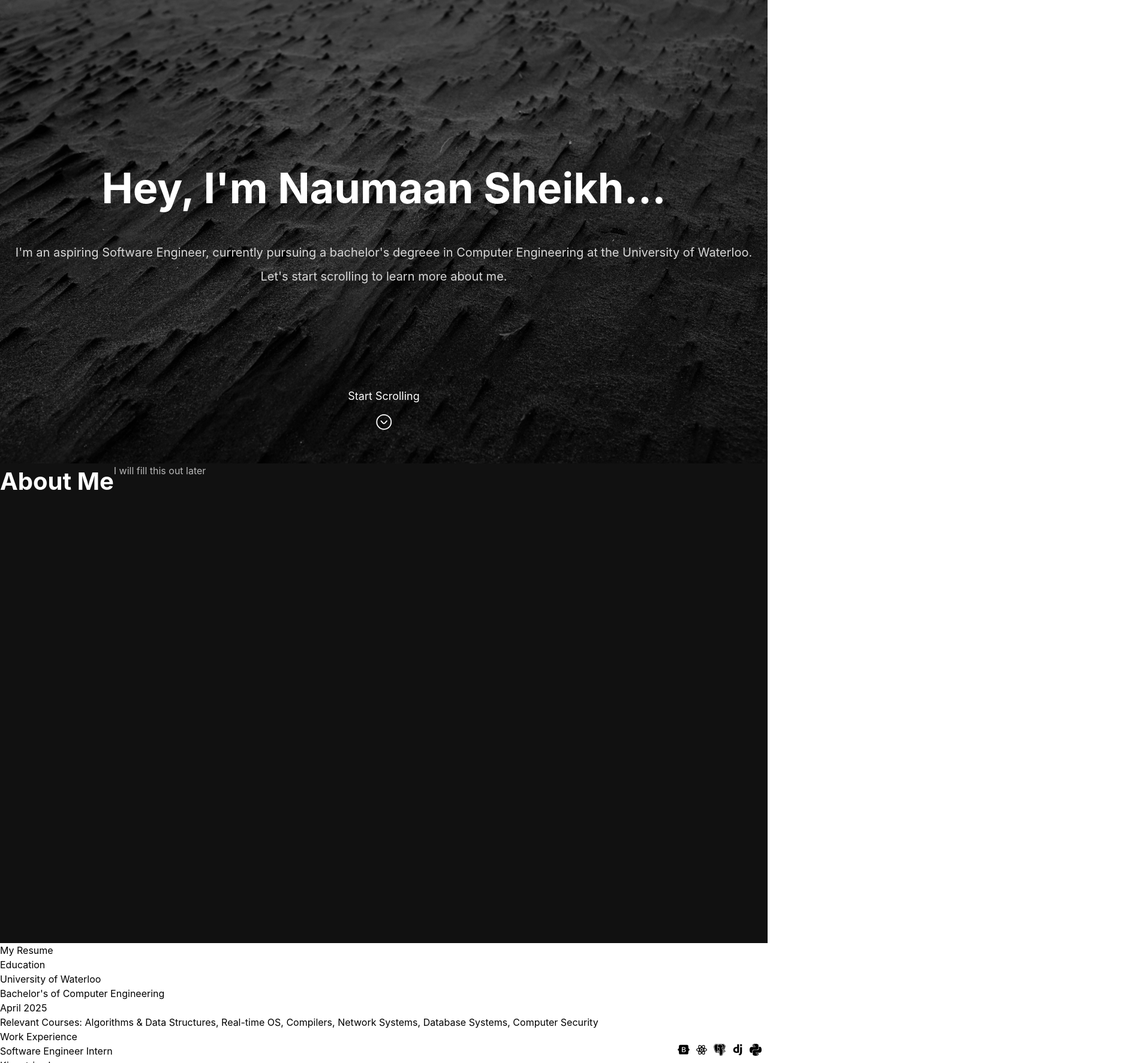
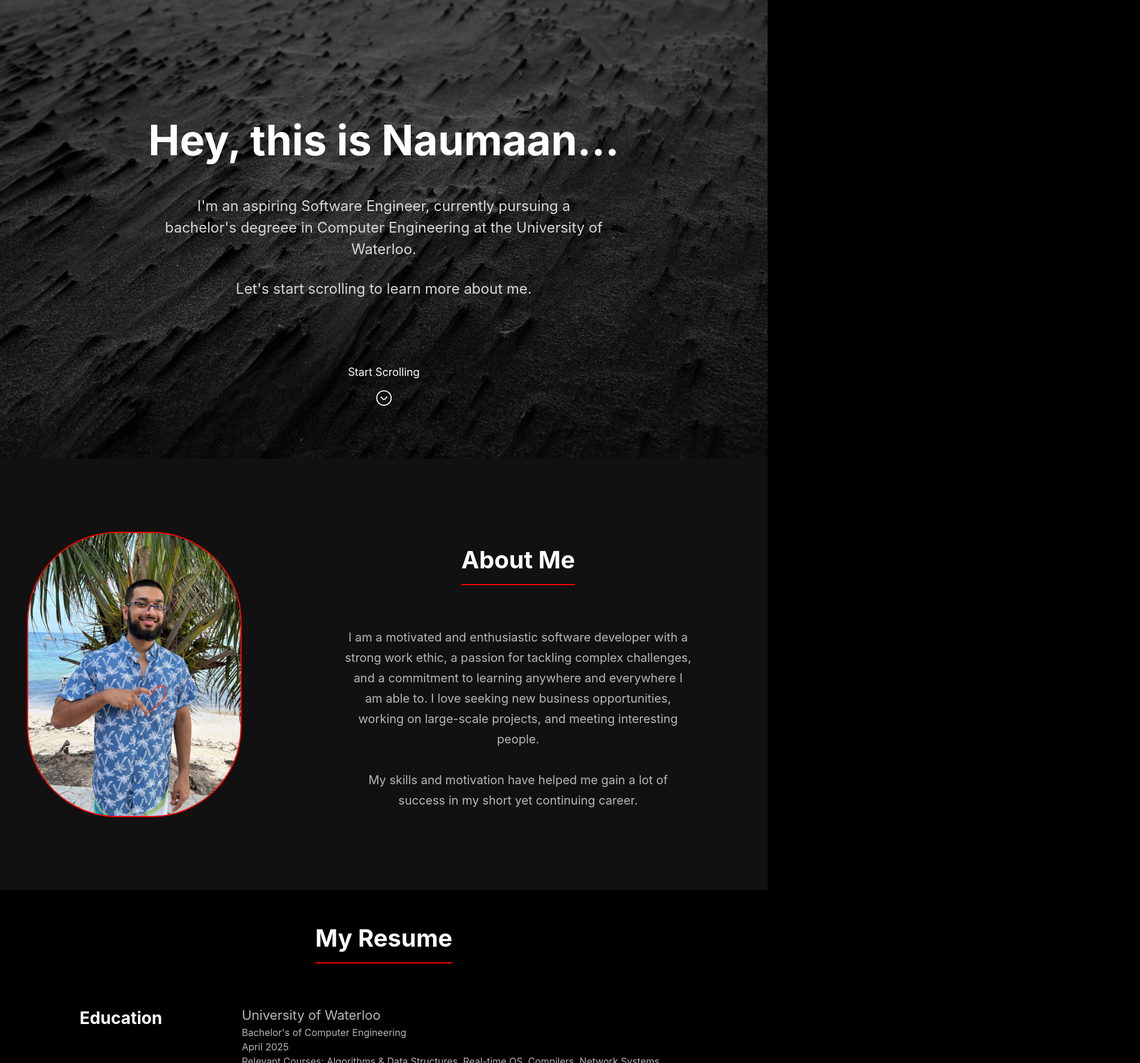
Before and after one commit to NumWon/PersonalSite, a React (Create React App) app: page / in a window 1280 px wide. Shown: the part 81-1854 px from the top of the page at 60% size, 1901 px wide, since content can reach past the window. Built offline with nearby package versions, Linux system fonts and the light colour scheme.

Commit message:
portrait, about done, working on resume

```diff
--- a/src/App.css
+++ b/src/App.css
@@ -5,6 +5,10 @@
 .App-logo {
   height: 40vmin;
   pointer-events: none;
+}
+
+body {
+  background-color: #000;
 }
 
 @media (prefers-reduced-motion: no-preference) {
--- a/src/App.js
+++ b/src/App.js
@@ -6,6 +6,8 @@ import Contact from './Sections/Contact';
 import './App.css';
 
 function App() {
+  // Add Chipi Chipi Chapa Chapa in background
+  // Add Pedro Pedro in background
   return (
     <div>
       <Header />
--- a/src/Sections/AboutMe.css
+++ b/src/Sections/AboutMe.css
@@ -1,17 +1,54 @@
 .about-section {
-	min-height: 100vh;
+	min-height: 90vh;
 	background-color: #111;
 	color: #b7b7b7;
+	display: flex;
+	flex-direction: row;
+	text-align: center;
+	align-items: center;
+}
+
+.about-image-container {
+	flex: 0 0 35%;
+	width: 100%;
+	text-align: center;
+	justify-content: center;
+	align-items: center;
+}
+
+.portrait-image {
+	border-radius: 150px;
+	border: 2px solid #f00;
+	height: 100%;
+	width: 80%;
+	margin: 0 auto;
 }
 
 .about-container {
-	display: flex;
-	flex-direction: row;
-
+	flex: 0 0 65%;
 }
 
 .about-container h2 {
 	color: #fff;
 	font-size: 40px;
 	font-weight: bold;
+	margin-bottom: 70px;
+	display: inline-block;
+	border-bottom: 2px solid #ff0000;
+	padding-bottom: 10px;
 }
+
+.about-container p {
+	/* margin-top: 50px; */
+	height: 300px;
+}
+
+.about-paragraph {
+	font-size: 20px;
+	line-height: 1.7;
+	padding-bottom: 30px;
+	color: #b7b7b7;
+	margin: 0 auto;
+	text-align: center;
+	max-width: 70%;
+}
--- a/src/Sections/AboutMe.js
+++ b/src/Sections/AboutMe.js
@@ -1,14 +1,17 @@
 import React from "react";
 import './AboutMe.css';
+import Portrait from '../Assets/portrait.jpg';
 
 function AboutMe() {
 	return (
 		<section id='about' className="about-section">
+			<div className="about-image-container">
+				<img alt='self portrait' src={Portrait} className='portrait-image' />
+			</div>
 			<div className="about-container">
 				<h2>About Me</h2>
-				<img />
 				<p className='about-paragraph'>
-					I will fill this out later
+				I am a motivated and enthusiastic software developer with a strong work ethic, a passion for tackling complex challenges, and a commitment to learning anywhere and everywhere I am able to. I love seeking new business opportunities, working on large-scale projects, and meeting interesting people.<br/><br/>My skills and motivation have helped me gain a lot of success in my short yet continuing career.
 				</p>
 			</div>
 		</section>
--- a/src/Sections/Intro.css
+++ b/src/Sections/Intro.css
@@ -1,5 +1,5 @@
 .intro-section {
-	min-height: 100vh;
+	height: 99vh;
 	background-image: url('../Assets/background.jpeg');
 	background-size: cover;
 	background-position: center;
@@ -11,23 +11,32 @@
 	color: #fff;
 }
 
+.intro-container {
+	height: 50%;
+}
+
 .intro-container h2 {
 	font-size: 70px;
 	font-weight: bold;
 	margin-bottom: 40px;
+	/* margin-top: -20px; */
+	text-shadow: 0px 0px 0px rgba(0, 0, 0, 0.5);
 }
 
 .intro-paragraph {
-	font-size: 20px;
+	font-size: 24px;
 	line-height: 1.5;
-	margin-bottom: 10px;
+	padding-bottom: 30px;
 	color: #d7d7d7;
+	margin: 0 auto;
+	text-align: center;
+	max-width: 60%;
 }
 
 .button-container {
 	/* margin-top: 20px; */
 	position: absolute;
-	bottom: 0;
+	bottom: 40px;
 	left: 50%;
 	transform: translateX(-50%); /* Center horizontally */
 	display: flex;
--- a/src/Sections/Intro.js
+++ b/src/Sections/Intro.js
@@ -13,7 +13,7 @@ function Intro() {
 	return (
 		<section id='intro' className='intro-section'>
 			<div className='intro-container'>
-				<h2>Hey, I'm Naumaan Sheikh...</h2>
+				<h2>Hey, this is Naumaan...</h2>
 				<p className='intro-paragraph'>I'm an aspiring Software Engineer, currently pursuing a bachelor's degreee in Computer Engineering at the University of Waterloo.</p>
 				<p className='intro-paragraph'>Let's start scrolling to learn more about me.</p>
 				<div className='button-container'>
--- a/src/Sections/Resume.css
+++ b/src/Sections/Resume.css
@@ -1,7 +1,46 @@
+.resume-container {
+	color: #fff;
+}
+
+.resume-title {
+	text-align: center;
+	padding-top: 50px;
+}
+
+.resume-title h2 {
+	color: #fff;
+	font-size: 40px;
+	font-weight: bold;
+	margin-bottom: 70px;
+	display: inline-block;
+	border-bottom: 2px solid #ff0000;
+	padding-bottom: 10px;
+}
+
+.resume-section {
+	display: flex;
+	flex-direction: row;
+	margin-bottom: 30px;
+	width: 90%;
+}
+
+.resume-section-title {
+	flex: 0 0 35%;
+	text-align: center;
+	font-size: 28px;
+	font-weight: bold;
+}
+
+.resume-section-group {
+	flex: 0 0 65%;
+	color: #b7b7b7;
+}
+
 .resume-group-header {
 	display: flex;
 	flex-direction: row;
 	justify-content: space-between;
+	font-size: 22px;
 }
 
 .resume-icon-list {
--- a/src/Sections/Resume.js
+++ b/src/Sections/Resume.js
@@ -16,8 +16,10 @@ import './Resume.css';
 
 function Resume() {
 	return(
-		<section id='resume'>
+		<section id='resume' className='resume-container'>
+			<div className='resume-title'>
 				<h2>My Resume</h2>
+			</div>
 
 			{/* Education */}
 			<div className='resume-section'>
@@ -44,6 +46,7 @@ function Resume() {
 			<div className='resume-section'>
 				<h3 className='resume-section-title'>Work Experience</h3>
 
+				<div className='resume-section-list'>
 					<div className='resume-section-group'>
 						<div className='resume-group-header'>
 							<p className='resume-group-title'>Software Engineer Intern</p>
@@ -141,6 +144,7 @@ function Resume() {
 						</ul>
 					</div>
 				</div>
+			</div>
 
 			{/* Projects */}
 			<div className='resume-section'>
--- a/src/styles.css
+++ b/src/styles.css
@@ -7,3 +7,18 @@
 	font-family: 'Arial', sans-serif;
 	background-color: #f4f4f4;
 } */
+
+/* Fade-In Animation */
+#root {
+	animation: fade-in 1.5s ease-in-out;
+    animation-delay: 0.5s;
+}
+
+@keyframes fade-in {
+	from {
+		opacity: 0;
+	}
+	to {
+		opacity: 1;
+	}
+}
```
Also changed, not shown: src/Assets/portrait.jpg (added). Lines whose indentation alone changed are shown as unchanged.
